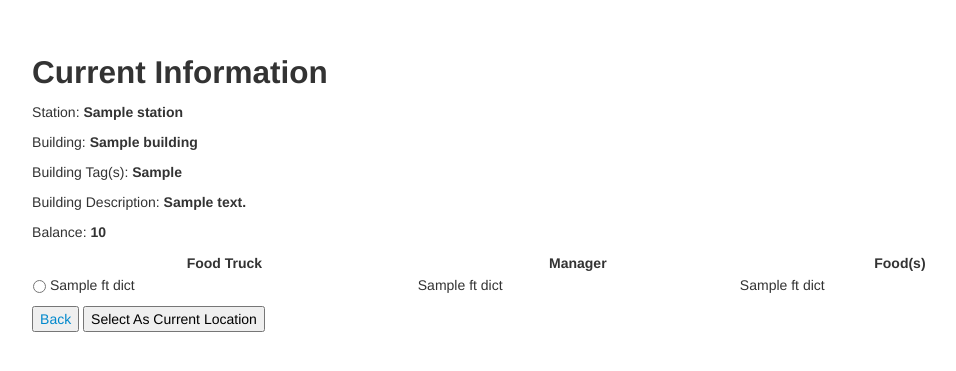
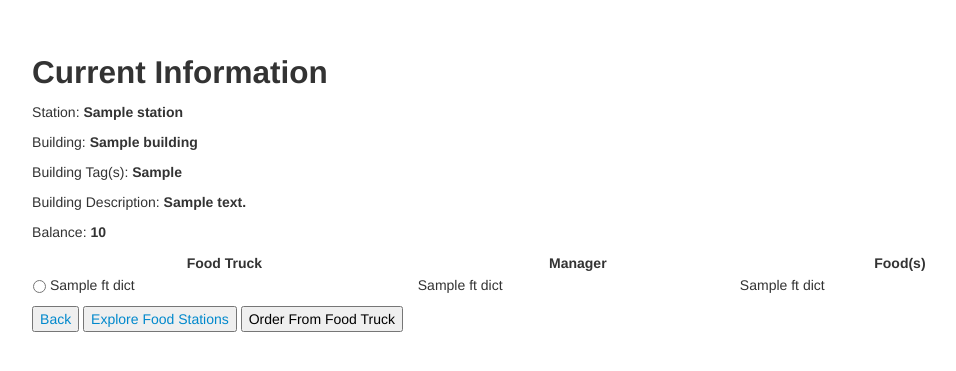
Before and after one commit to JerPaz/4400_SQL_and_FrontEnd_Project, a Flask app: template templates/customer_current_info.html in a window 1280 px wide. Shown: the top 371 px of the page, without its empty margins (199-1155 px from the left). Run offline with Flask 2, Linux system fonts and the light colour scheme; the template is opened without the code that fills it: most values are stand-ins (such as "Sample title", 1, 10 or a date in 2020).

Commit message:
added a button to go explore the food stations

```diff
--- a/templates/customer_current_info.html
+++ b/templates/customer_current_info.html
@@ -44,6 +44,7 @@
         </table>
     </body>
     <button><a href="{{ url_for('home') }}">Back</a></button>
-    <input type="submit" value="Select As Current Location">
+    <button><a href="{{ url_for('customer_explore') }}">Explore Food Stations</a></button>
+    <input type="submit" value="Order From Food Truck">
 </form>
 {% endblock %}
```
